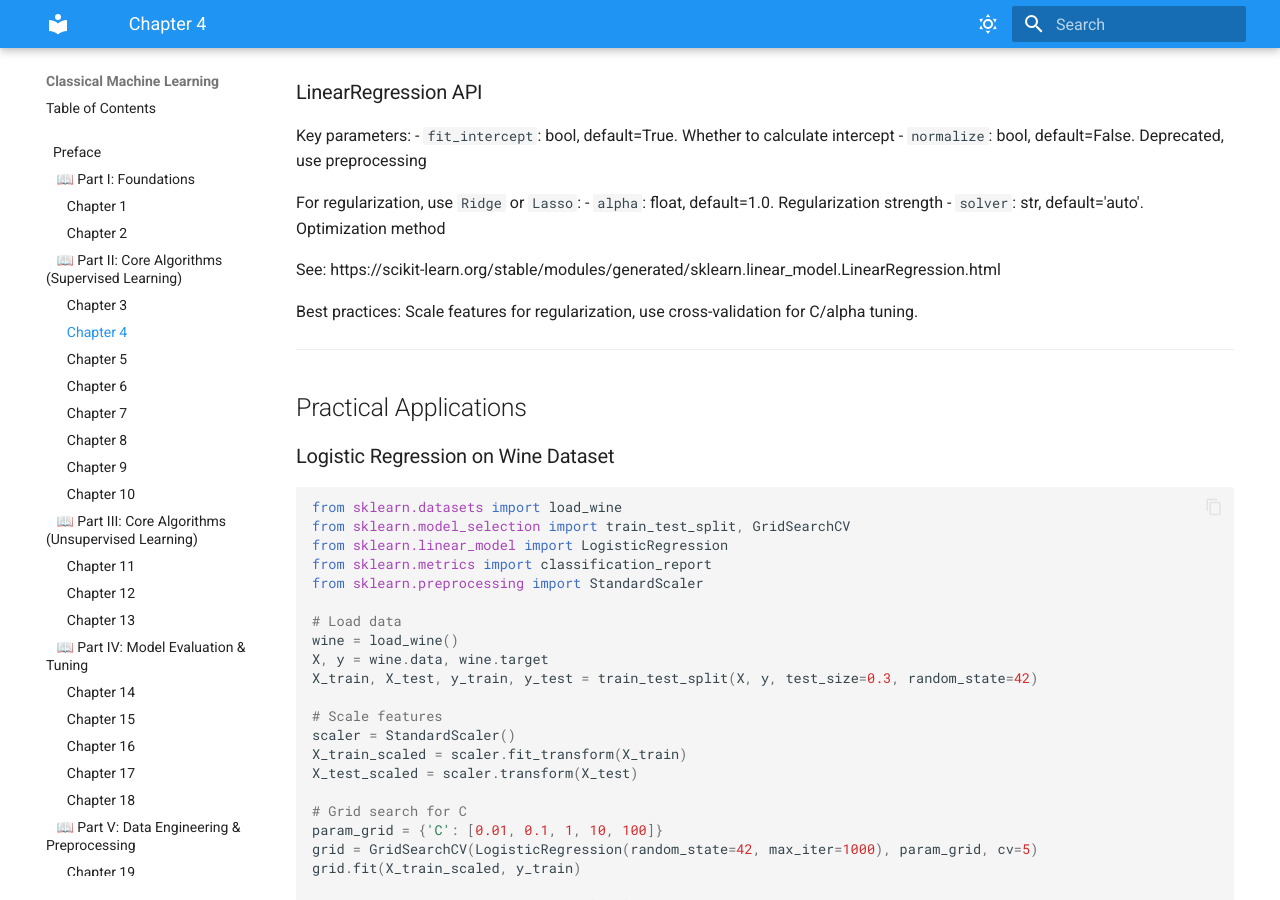
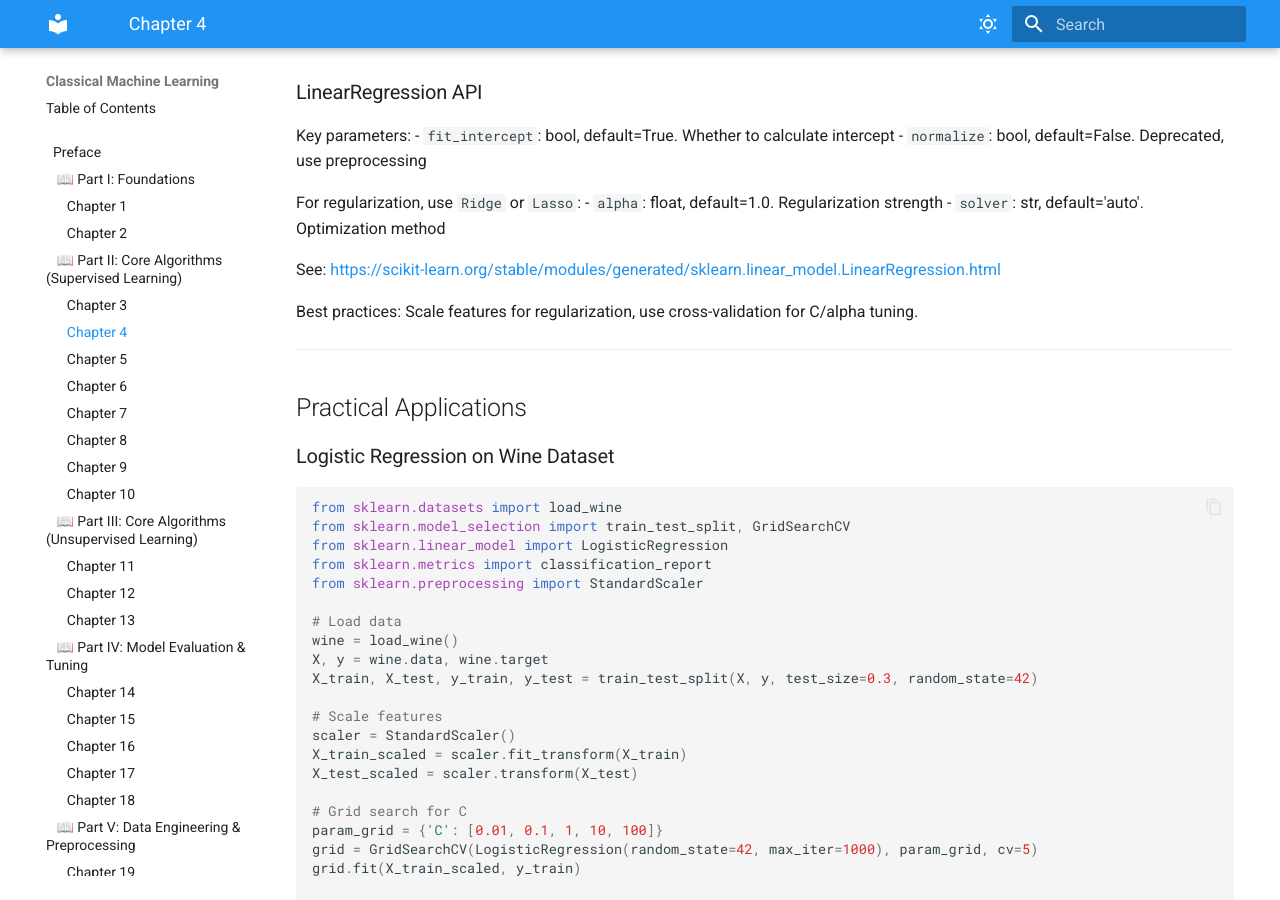
Before and after one commit to McKlay/classical-machine-learning, an MkDocs documentation site: the page built from docs/chapter4.md, in a window 1280 px wide and 900 px high, scrolled down 2208 px. Built offline with MkDocs 1.6.1 and Material for MkDocs 9.7.7, drawn with Linux system fonts in a browser that asks for light colours; part of the change alters nothing that is shown.

```diff
--- a/docs/chapter4.md
+++ b/docs/chapter4.md
@@ -106,7 +106,7 @@ For regularization, use `Ridge` or `Lasso`:
 - `alpha`: float, default=1.0. Regularization strength
 - `solver`: str, default='auto'. Optimization method
 
-See: https://scikit-learn.org/stable/modules/generated/sklearn.linear_model.LinearRegression.html
+See: [https://scikit-learn.org/stable/modules/generated/sklearn.linear_model.LinearRegression.html](https://scikit-learn.org/stable/modules/generated/sklearn.linear_model.LinearRegression.html)
 
 Best practices: Scale features for regularization, use cross-validation for C/alpha tuning.
 
```
